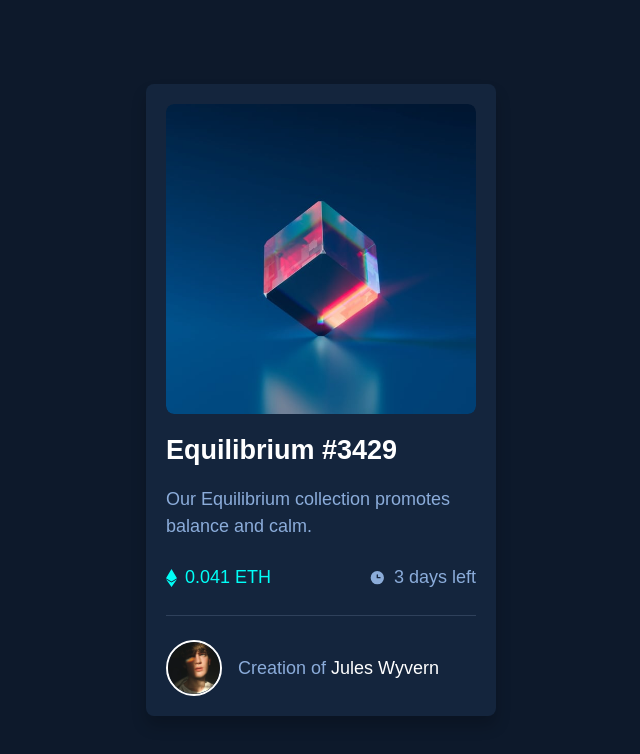
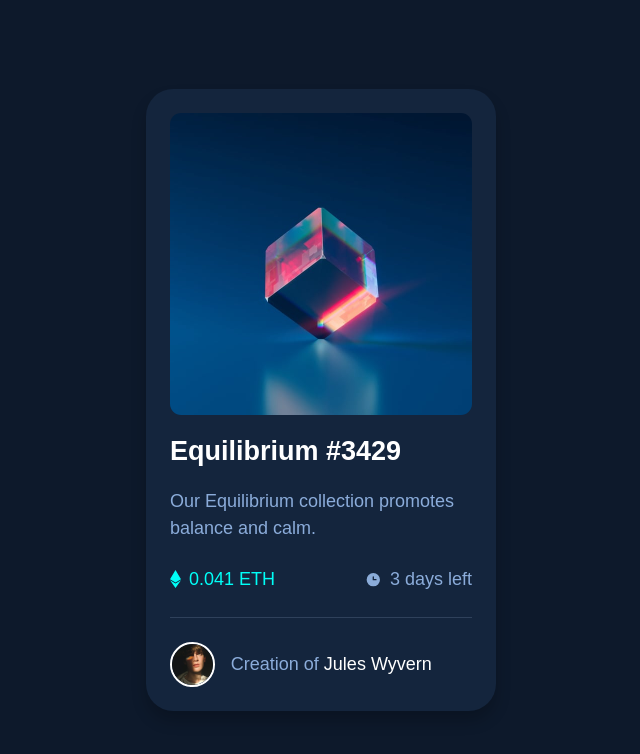
Before and after one commit to m-abubakr1/FEM-NFT-Preview-Card-Component, a plain HTML site: page index.html in a window 1280 px wide. Shown: the whole page, without its empty margins (319-959 px from the left). Drawn offline with Linux system fonts and the light colour scheme.

Commit message:
Update style.css

```diff
--- a/style.css
+++ b/style.css
@@ -89,8 +89,8 @@ body {
 
 .container {
   background-color: var(--card-bg);
-  border-radius: 0.5rem;
-  padding: 1.25rem;
+  border-radius: 1.7rem;
+  padding: 1.5rem;
   width: 100%;
   max-width: 350px;
   box-shadow: 0 10px 15px rgba(0, 0, 0, 0.2);
@@ -98,7 +98,7 @@ body {
 
 .main-image {
   position: relative;
-  border-radius: 0.5rem;
+  border-radius: 0.7rem;
   overflow: hidden;
 }
 
@@ -169,7 +169,7 @@ ul li img {
 }
 
 .avatar img {
-  width: 3.5rem;
+  width: 2.8rem;
   border: 2px solid var(--white);
   border-radius: 50%;
   margin-right: 1rem;
```
